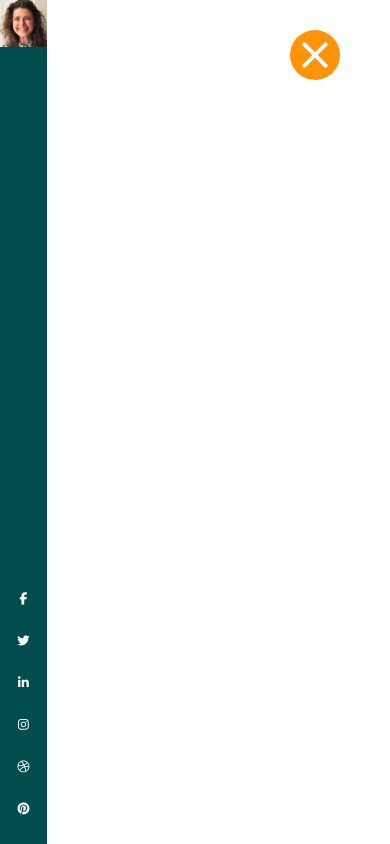
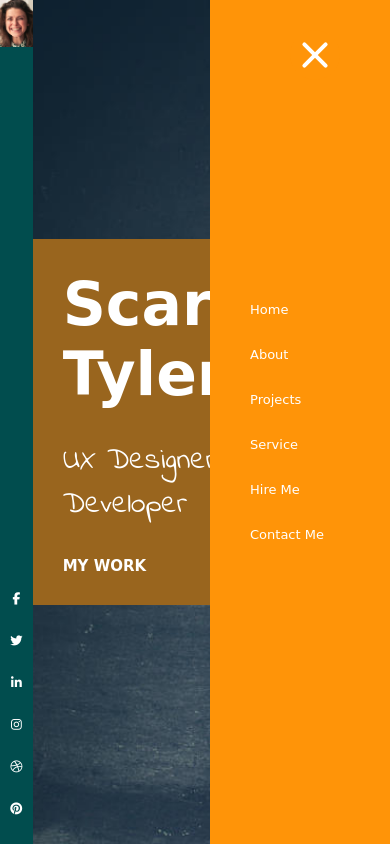
Before and after one commit to bukeme/my-scarlett-website, a plain HTML site: page index.html in a window 390 px wide. Both pictures are taken after a click on the element 315 px from the left and 55 px from the top of the page. Drawn offline with Linux system fonts and the light colour scheme; a web font is replaced by a local one.

Commit message:
done with nav bar and currently on showcase section

```diff
--- a/index.html
+++ b/index.html
@@ -35,6 +35,7 @@
 		</div>
 	</aside>
 	<main>
+		<div class="hero-section">
 			<nav>
 				<div class="nav__nav-items-container">
 					<a href="#" class="nav__nav-items-container--nav-item">Home</a>
@@ -48,6 +49,14 @@
 					<div class="nav__hamburger-menu--hamburger"></div>
 				</div>
 			</nav>
+			<section id="showcase">
+				<div class="showcase__card">
+					<h2 class="showcase__card--title">Scarlett Tyler</h2>
+					<p class="showcase__card--para">UX Designer / Frontend Developer</p>
+					<a class="showcase__card--link" href="#">MY WORK</a>
+				</div>
+			</section>
+		</div>
 	</main>
 	<script src="script.js"></script>
 </body>
--- a/script.js
+++ b/script.js
@@ -1,7 +1,14 @@
 const hamburgerMenu = document.querySelector('.nav__hamburger-menu')
+const navItemsContainer = document.querySelector('.nav__nav-items-container')
+const navItems = document.querySelectorAll('.nav__nav-items-container--nav-item')
 
 
 
 hamburgerMenu.addEventListener('click', function() {
 	this.classList.toggle('active')
+	navItemsContainer.classList.toggle('active')
 })
+
+navItems.forEach(function(navItem, index) {
+	navItem.style.transitionDelay = `${index * 0.05}s`
+})
--- a/style.css
+++ b/style.css
@@ -57,6 +57,12 @@ main {
 	flex-grow: 1;
 }
 
+.hero-section {
+	display: flex;
+	flex-direction: column;
+	min-height: 100vh;
+}
+
 .nav__nav-items-container {
 	height: calc(2rem + 1.9vw + 2.3vh);
 	display: flex;
@@ -114,9 +120,74 @@ main {
 	display: none;
 }
 
+section#showcase {
+	flex-grow: 1;
+	background: url('img/full-bg-07.jpg') no-repeat center fixed;
+	background-size: cover;
+	display: flex;
+	flex-direction: column;
+	justify-content: center;
+	align-items: flex-start;
+}
+
+.showcase__card {
+	background-color: #99651E;
+	padding: 3rem;
+}
+
+.showcase__card--title {
+	font-size: 6rem;
+	color: white;
+	font-family: cursive;
+	font-weight: 600;
+}
+
+.showcase__card--para {
+	font-size: 3rem;
+	color: white;
+	font-family: 'Indie Flower';
+	font-weight: 300;
+	margin: 3rem 0;
+}
+
+.showcase__card--link:link,
+.showcase__card--link:visited {
+	font-size: 1.5rem;
+	color: white;
+	font-family: cursive;
+	font-weight: 600;
+}
+
 @media screen and (max-width:700px) {
 	.nav__nav-items-container {
-		display: none;
+		opacity: 0;
+		position: fixed;
+		top: 0;
+		right: 0;
+		height: 100vh;
+		width: calc(5rem + 33.33vw);
+		flex-direction: column;
+		justify-content: center;
+		align-items: flex-start;
+		padding-left: 4rem;
+	}
+
+	.nav__nav-items-container.active {
+		opacity: 1;
+	}
+
+	.nav__nav-items-container--nav-item:link,
+	.nav__nav-items-container--nav-item:visited {
+		margin: 1.5rem 0;
+		opacity: 0;
+		/*visibility: hidden;*/
+		transition: all 0.3s ease-in-out;
+	}
+
+	.active .nav__nav-items-container--nav-item:link,
+	.active .nav__nav-items-container--nav-item:visited {
+		opacity: 1;
+		/*visibility: visible;*/
 	}
 
 	.nav__hamburger-menu {
```
Lines whose indentation alone changed are shown as unchanged.
